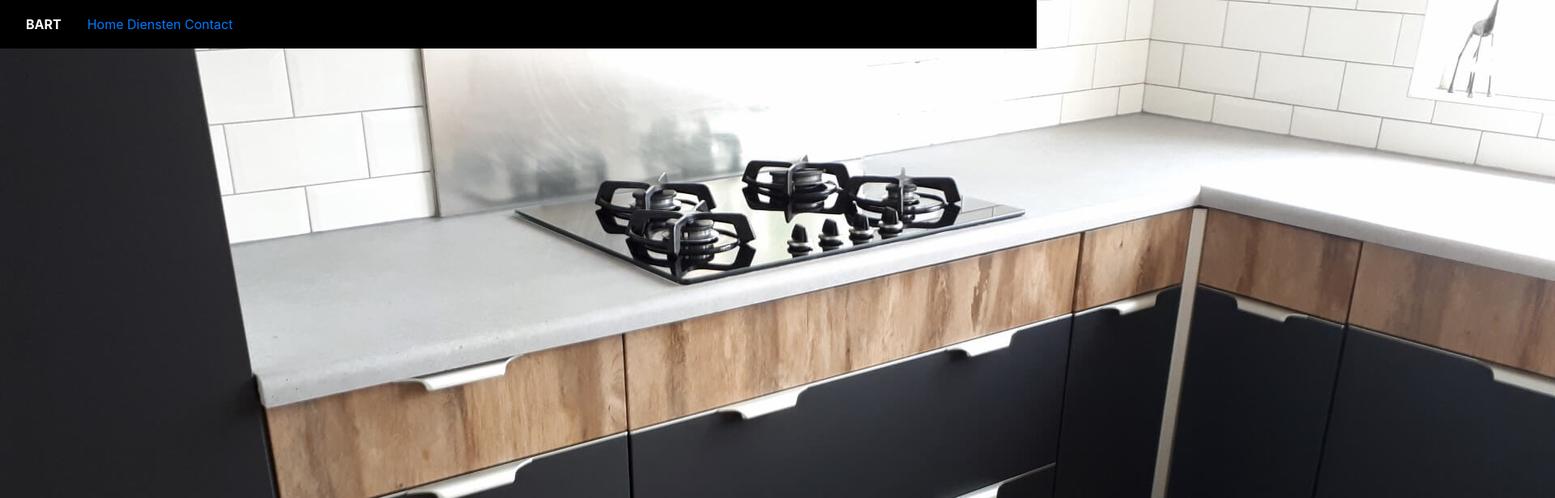
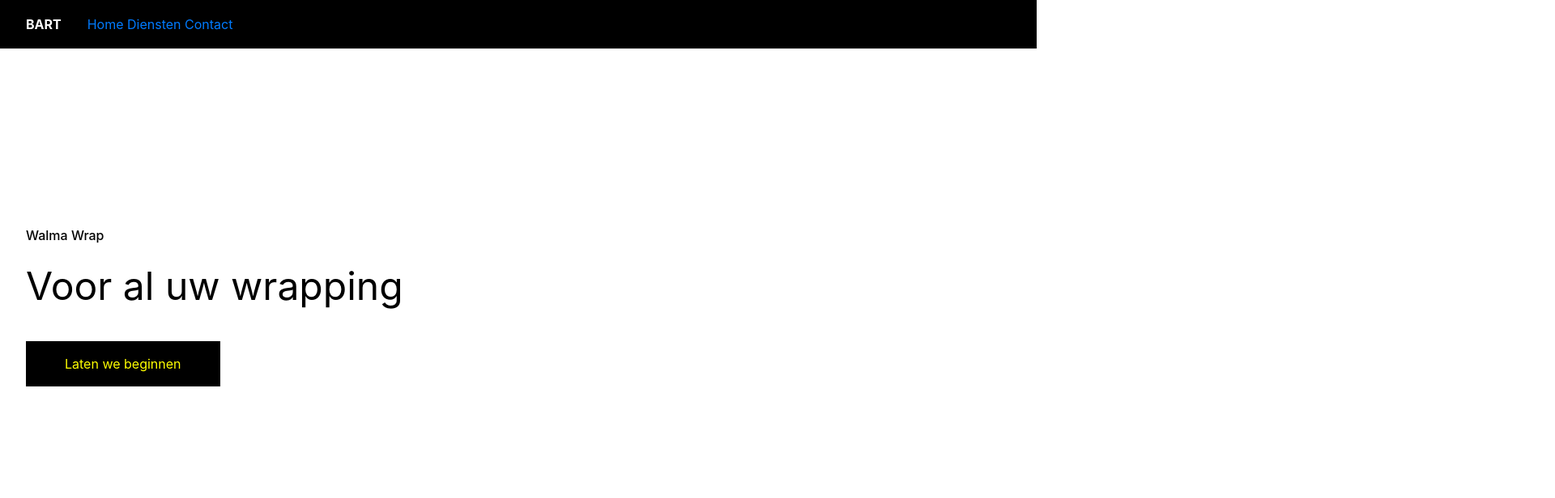
Before and after one commit to bartivyzx/wrapsite, a plain HTML site: page index.html in a window 1280 px wide. Shown: the top 616 px of the page at 81% size, 1920 px wide, since content can reach past the window. Drawn offline with nearby package versions, Linux system fonts and the light colour scheme.

Commit message:
commit 3

```diff
--- a/index.html
+++ b/index.html
@@ -22,9 +22,6 @@
             <a href="/index.html">Contact</a>
         </div>
     </navbar>
-
-    <img src="Keuken-wrappen-met-folie-rood-naar-antraciet-4.jpg" alt="Keuken wrappen">
-
 <section class="hero">
     <div class="hero-container">
         <div class="column-left">
```
